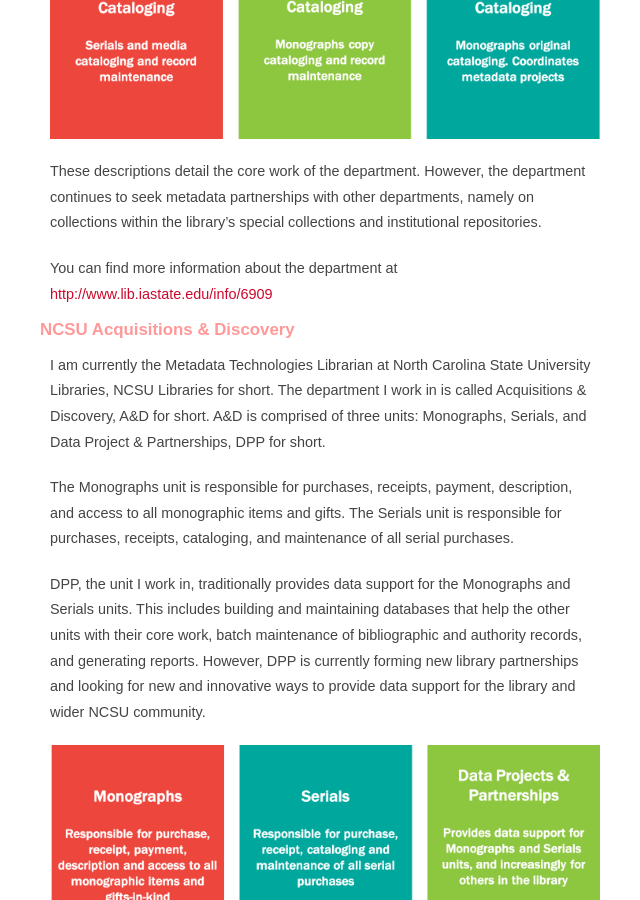
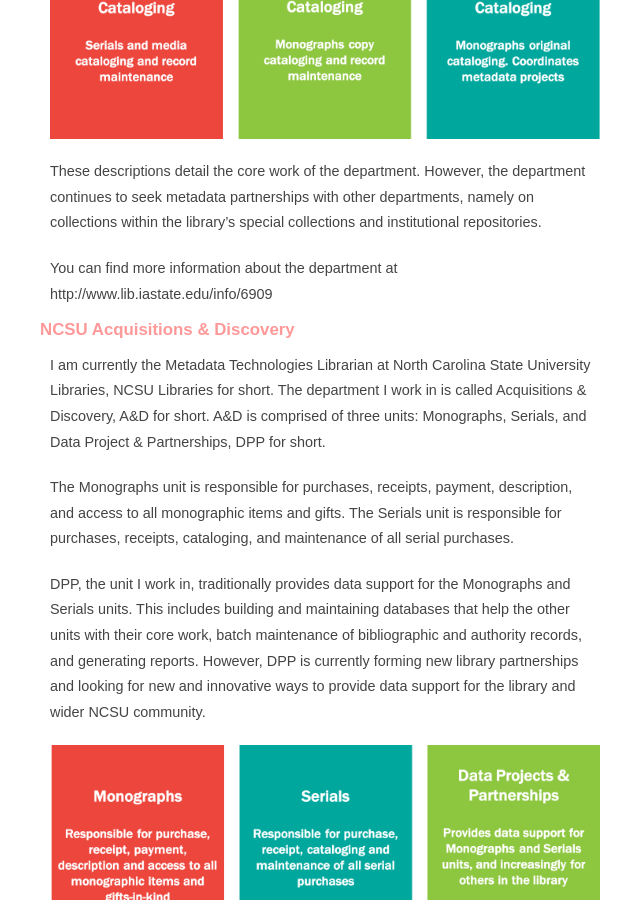
Before and after one commit to eightBitter/eightBitter.github.io, a Jekyll site: the page built from _posts/2017-06-27-transitioning-technical-services.markdown, in a window 1280 px wide and 900 px high, scrolled down 1247 px. Shown: the whole window, without its empty margins (315-955 px from the left). Built offline with Jekyll 4.4.1, drawn with Linux system fonts in a browser that asks for light colours; our own code applies the rules of GitHub Pages for plain Markdown files; some of the changed text lies outside the part shown.

Commit message:
Updated latest post and config.yml
- Removed unnecessary brackets for URLs
- Replace Pigments with Rouge in config.ml

```diff
--- a/_config.yml
+++ b/_config.yml
@@ -1,5 +1,5 @@
 excerpt_separator: ""
-pygments: true
+rouge: true
 markdown: kramdown
 url: http://eightBitter.github.io
 title: Metaman
--- a/_posts/2017-06-27-transitioning-technical-services.markdown
+++ b/_posts/2017-06-27-transitioning-technical-services.markdown
@@ -13,7 +13,6 @@
 Today I’ll be opening up the session with some foundational methods and strategies for cultivating a successful training program. Throughout my presentation I’ll be using case-studies from both my former and current employers, so first I’ll set some former and current workplace context. Then I’ll describe strategies for identifying potential training opportunities. Next, I’ll talk about some pedagogical design choices for creating a training program. Finally, I’ll note some strategies for evaluating and adapting a training program in order to meet staff needs.
 
 The content in my presentation comes from my experiences and experiences of my current and former colleagues. I wish to give credit where credit is due, so please be patient with me through the presentation.
-
 
 ## Former and Current Workplace Context
 
@@ -31,7 +30,7 @@
 
 These descriptions detail the core work of the department. However, the department continues to seek metadata partnerships with other departments, namely on collections within the library’s special collections and institutional repositories.
 
-You can find more information about the department at <http://www.lib.iastate.edu/info/6909>
+You can find more information about the department at http://www.lib.iastate.edu/info/6909
 
 ### NCSU Acquisitions & Discovery
 
@@ -62,8 +61,6 @@
 Credit goes to my colleagues who participated in the brainstorming exercise: Sonoe Nakasone, Kristen Wilson, and Lynn Whittenberger.
 
 ### Needs Assessment
-
-
 
 Needs assessment is a strategy for identifying needs in a targeted, controlled fashion. This is commonly done through a survey.  This strategy is good for assessing specific needs of a specific group.
 
@@ -117,7 +114,7 @@
 
 ![alt Metadata Foundations](/assets/images/metadataFoundations.png)
 
-You can find all the training materials at <http://tinyurl.com/isuMetadataTraining>.
+You can find all the training materials at http://tinyurl.com/isuMetadataTraining.
 
 ### Workshops
 
```
